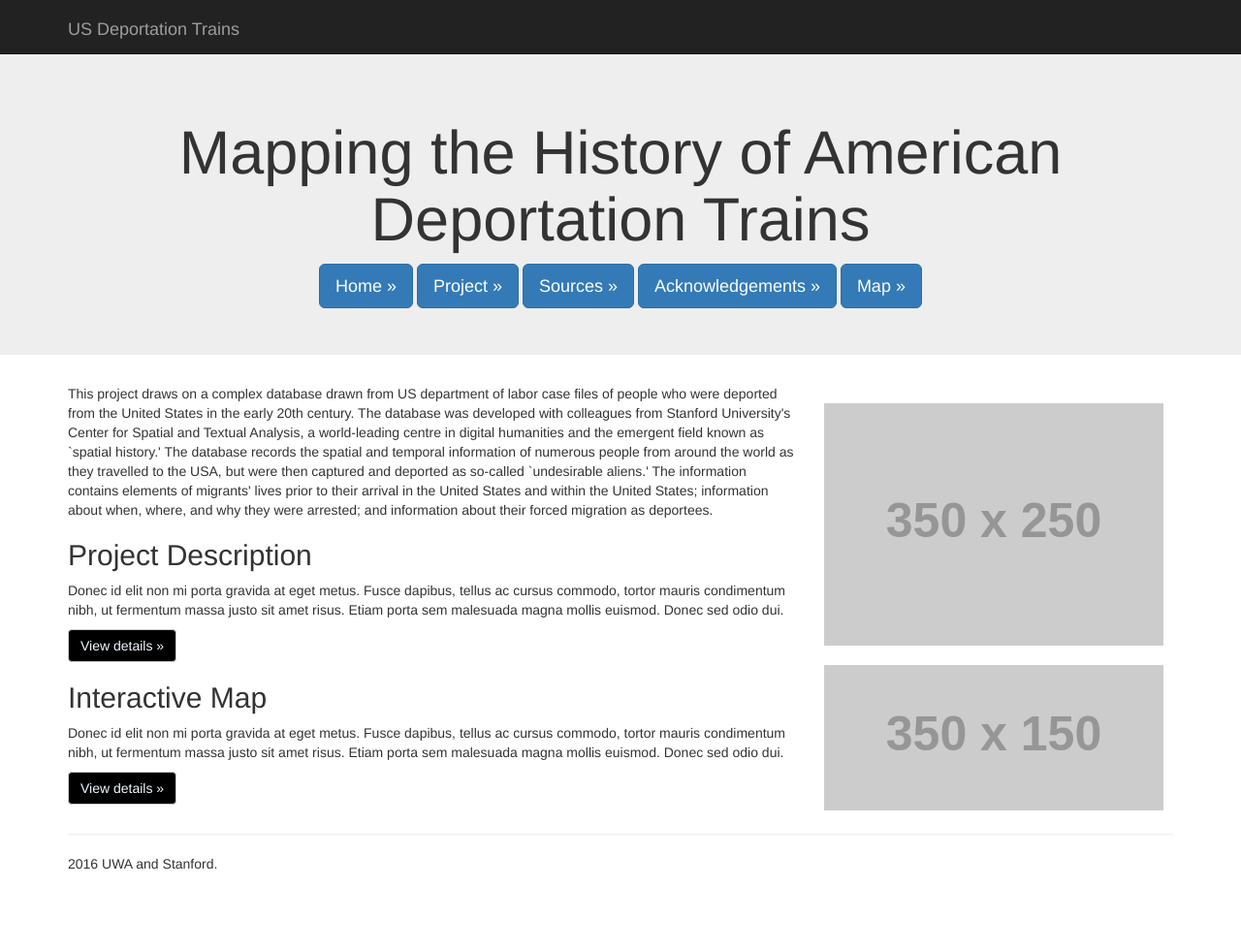
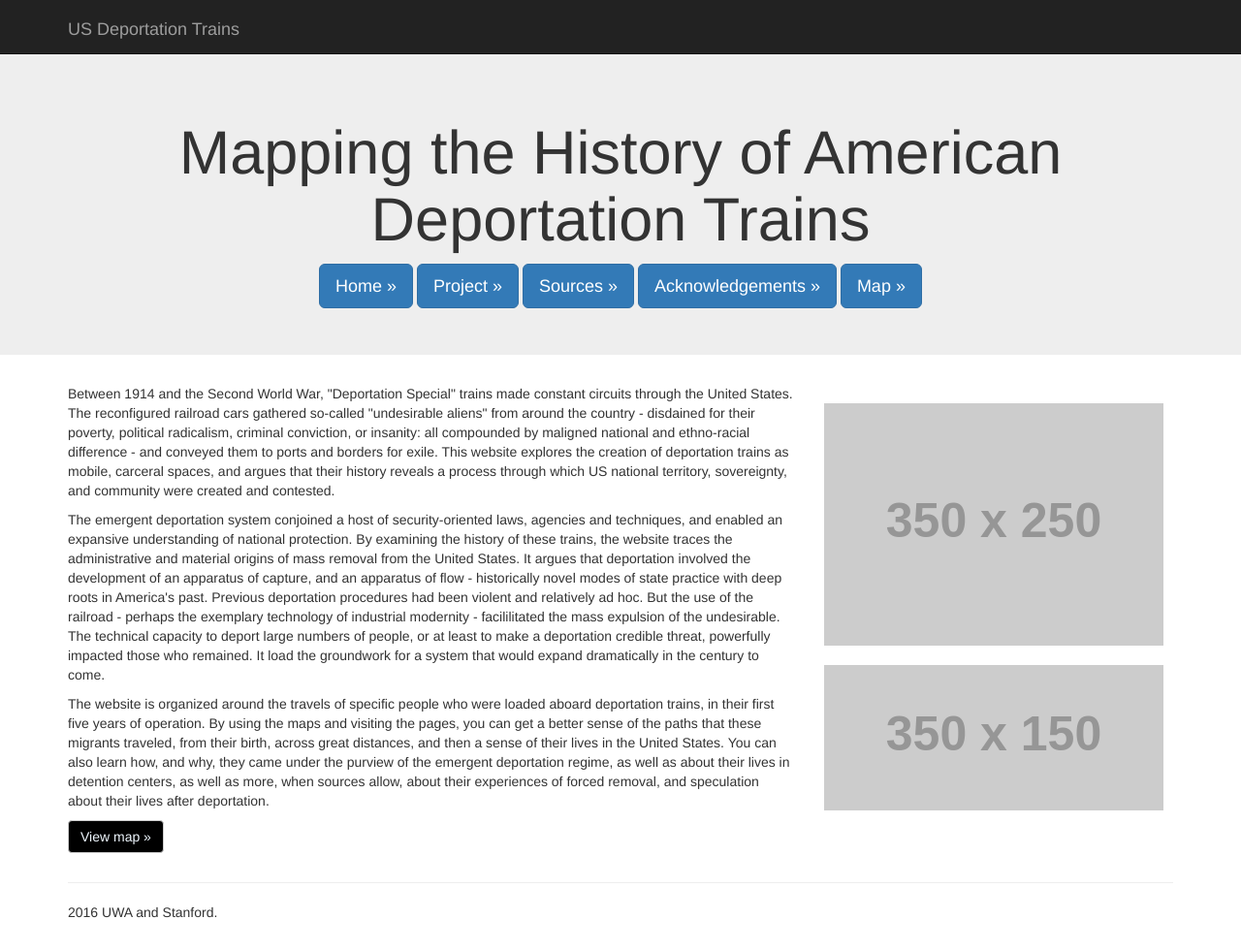
Before and after one commit to iJebus/DeportationTrains, a Flask app: page / in a window 1280 px wide. Shown: the whole page at 97% size. Before the commit the page ends 897 px from the top, so only its background shows below. Run offline with Flask 2, Linux system fonts and the light colour scheme; grey boxes labelled with a size stand in for pictures from a placeholder-image service; parts of the project's set-up code (start-up, migrations or seed data) failed here and were passed over; some libraries are stand-ins or nearby versions.

Commit message:
update landing page text

```diff
--- a/templates/index.html
+++ b/templates/index.html
@@ -17,16 +17,10 @@
 <div class="container">
     <div class="row">
         <div class="col-md-8" id="index-content">
-            <p>This project draws on a complex database drawn from US department of labor case files of people who were deported from the United States in the early 20th century. The database was developed with colleagues from Stanford University's Center
-                for Spatial and Textual Analysis, a world-leading centre in digital humanities and the emergent field known as `spatial history.' The database records the spatial and temporal information of numerous people from around the world as they
-                travelled to the USA, but were then captured and deported as so-called `undesirable aliens.' The information contains elements of migrants' lives prior to their arrival in the United States and within the United States; information about
-                when, where, and why they were arrested; and information about their forced migration as deportees.</p>
-            <h2>Project Description</h2>
-            <p>Donec id elit non mi porta gravida at eget metus. Fusce dapibus, tellus ac cursus commodo, tortor mauris condimentum nibh, ut fermentum massa justo sit amet risus. Etiam porta sem malesuada magna mollis euismod. Donec sed odio dui. </p>
-            <p><a class="btn btn-default" href="#" role="button">View details &raquo;</a></p>
-            <h2>Interactive Map</h2>
-            <p>Donec id elit non mi porta gravida at eget metus. Fusce dapibus, tellus ac cursus commodo, tortor mauris condimentum nibh, ut fermentum massa justo sit amet risus. Etiam porta sem malesuada magna mollis euismod. Donec sed odio dui. </p>
-            <p><a class="btn btn-default" href="#" role="button">View details &raquo;</a></p>
+			<p>Between 1914 and the Second World War, "Deportation Special" trains made constant circuits through the United States. The reconfigured railroad cars gathered so-called "undesirable aliens" from around the country - disdained for their poverty, political radicalism, criminal conviction, or insanity: all compounded by maligned national and ethno-racial difference - and conveyed them to ports and borders for exile. This website explores the creation of deportation trains as mobile, carceral spaces, and argues that their history reveals a process through which US national territory, sovereignty, and community were created and contested.</p>
+			<p>The emergent deportation system conjoined a host of security-oriented laws, agencies and techniques, and enabled an expansive understanding of national protection. By examining the history of these trains, the website traces the administrative and material origins of mass removal from the United States. It argues that deportation involved the development of an apparatus of capture, and an apparatus of flow - historically novel modes of state practice with deep roots in America's past. Previous deportation procedures had been violent and relatively ad hoc. But the use of the railroad - perhaps the exemplary technology of industrial modernity - facililitated the mass expulsion of the undesirable. The technical capacity to deport large numbers of people, or at least to make a deportation credible threat, powerfully impacted those who remained. It load the groundwork for a system that would expand dramatically in the century to come.</p>
+			<p>The website is organized around the travels of specific people who were loaded aboard deportation trains, in their first five years of operation. By using the maps and visiting the pages, you can get a better sense of the paths that these migrants traveled, from their birth, across great distances, and then a sense of their lives in the United States. You can also learn how, and why, they came under the purview of the emergent deportation regime, as well as about their lives in detention centers, as well as more, when sources allow, about their experiences of forced removal, and speculation about their lives after deportation.</p>
+            <p><a class="btn btn-default" href="/map" role="button">View map &raquo;</a></p>
         </div>
         <div class="col-md-4" id="index-sidebar">
             <img src="http://placehold.it/350x250" alt="Placeholder Image">
```
